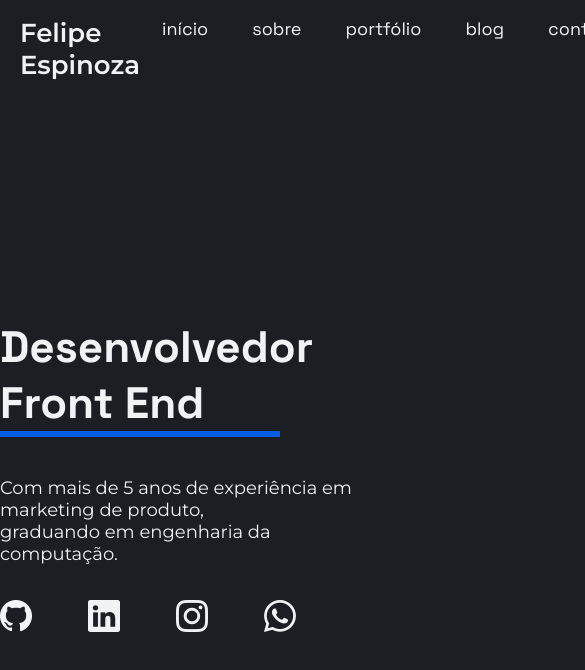
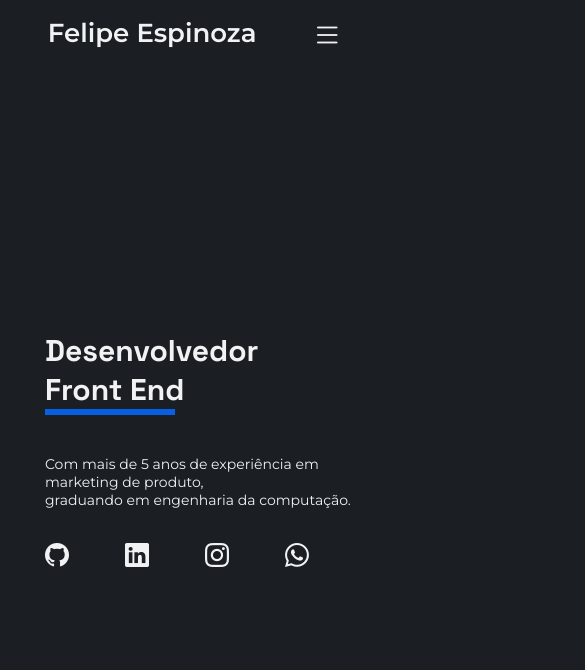
Before and after one commit to fde95/devfe, a website: page index.html in a window 390 px wide. Shown: the top 670 px of the page, 585 px wide, since content can reach past the window. Drawn offline with nearby package versions, Linux system fonts and the light colour scheme; files that its build step writes are made by us from their sources.

Commit message:
Criando Responsividade para Mobile da section Hero

```diff
--- a/index.html
+++ b/index.html
@@ -29,9 +29,10 @@
                 href="./index.html">
                     Felipe Espinoza
                 </a>
+                <i class="bi bi-list header--nav--button" id="buttonMenu" onclick="showHidden()"></i>
             </h1>
             <nav class="header--nav">
-                <ul class="header--nav--list">
+                <ul class="header--nav--list" id="headerNavList">
                     <li class="header--nav--list--item">
                         <a class="header--nav--list--item--link"
                         href="./index.html"
@@ -77,7 +78,7 @@
                 <div class="hero--card">
                     <h2 class="hero--title">
                         Desenvolvedor
-                        <span class="hero--title--autowrite"></span>
+                        <span class="hero--title--autowrite">F</span>
                         <span class="elementor-divider-separator" data-aos="fade-right" data-aos-duration="1000" data-aos-delay="500"></span>
                     </h2>
                     <p class="hero--content" data-aos="fade-right"
--- a/src/sass/main.scss
+++ b/src/sass/main.scss
@@ -14,6 +14,9 @@
             text-decoration: none;
             color: colors.$CorFontePrimaria;
         }
+    }
+    &--nav--button{
+        display: none;
     }
     &--nav--list{
         display: flex;
@@ -81,3 +84,59 @@
         }
     }
 }
+
+
+
+@media (max-width:767px){
+    .header{
+        &--title{
+            display: flex;
+            justify-content: space-around;
+        }
+        &--container{
+            display: block;
+            text-align: center;
+        }
+        &--nav--button{
+            display: block;
+            font-size:30px;
+        }
+        &--nav--list{
+            display: none;
+            text-align: center;
+            &--item{
+                margin: 5px 0;
+                border-bottom: 1px solid colors.$CorPrimaria-Opaca;
+                padding: 10px 0;
+            }
+        }
+    }
+    .hero{
+        & .container{
+            width: 300px;
+        }
+        &--title, &--title--autowrite{
+            font-size: 30px;
+            display: block;
+        }
+        &--title{
+            .elementor-divider-separator{
+                width: 130px;
+            }
+        }
+        &--content{
+            font-size: 14px;
+        }
+        &--list{
+            display: flex;
+            justify-content: space-around;
+            &--item--link{
+                font-size: 24px;
+            }
+        }
+    }
+}
+
+@media (min-width:768px) and (max-width: 1200px){
+
+}
--- a/src/script/main.js
+++ b/src/script/main.js
@@ -11,7 +11,7 @@ function typeText(element, text, index, callback) {
 
 function deleteText(element, callback) {
     var text = $(element).text();
-    if (text.length > 0) {
+    if (text.length > 1) {
         $(element).text(text.slice(0, -1));
         setTimeout(function () {
         deleteText(element, callback);
@@ -22,9 +22,9 @@ function deleteText(element, callback) {
 }
 
 function startTyping() {
-    typeText('.hero--title--autowrite', 'Felipe Espinoza', 0, function () {
+    typeText('.hero--title--autowrite', 'elipe Espinoza', 0, function () {
             deleteText('.hero--title--autowrite', function () {
-            typeText('.hero--title--autowrite', 'Front End', 0, function () {
+            typeText('.hero--title--autowrite', 'ront End', 0, function () {
                 deleteText('.hero--title--autowrite', startTyping);
             });
         });
@@ -33,4 +33,23 @@ function startTyping() {
 
 startTyping();
 
+// Animação de elementos por biblioteca
 AOS.init();
+
+// Botão Hamburguer
+function showHidden() {
+    var headerNavList = $('#headerNavList');
+    var buttonMenu = $('#buttonMenu');
+
+    if (window.innerWidth <= 768) {
+        if (headerNavList.is(':visible')) {
+            buttonMenu.removeClass('bi-x-lg');
+            buttonMenu.addClass('bi-list');
+            headerNavList.hide();
+        } else {
+            buttonMenu.removeClass('bi-list');
+            buttonMenu.addClass('bi-x-lg');
+            headerNavList.show();
+        }
+    }
+}
```
